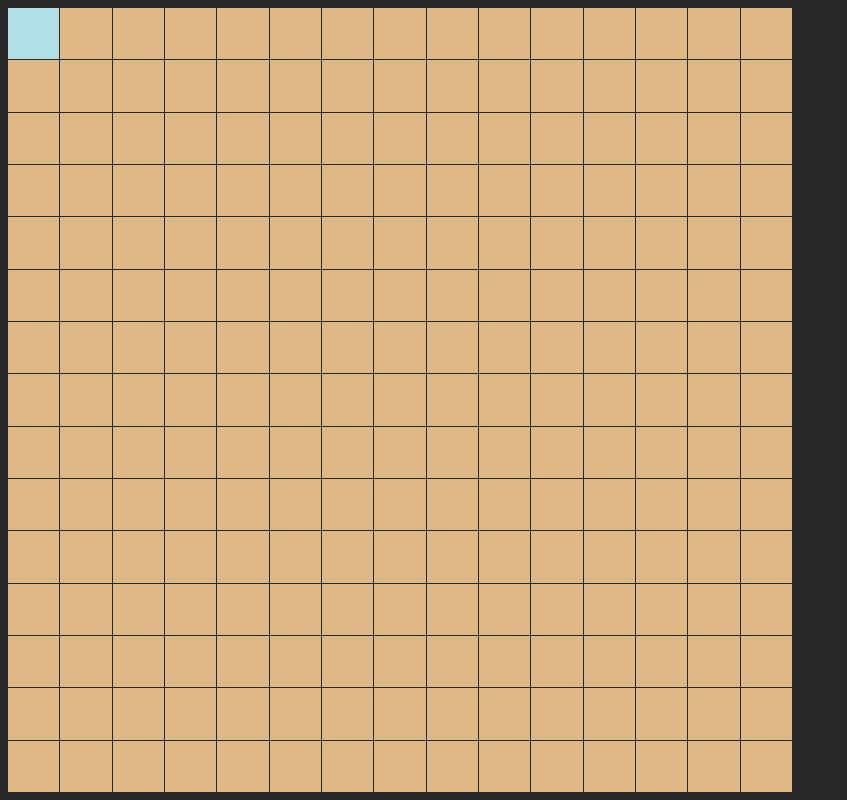
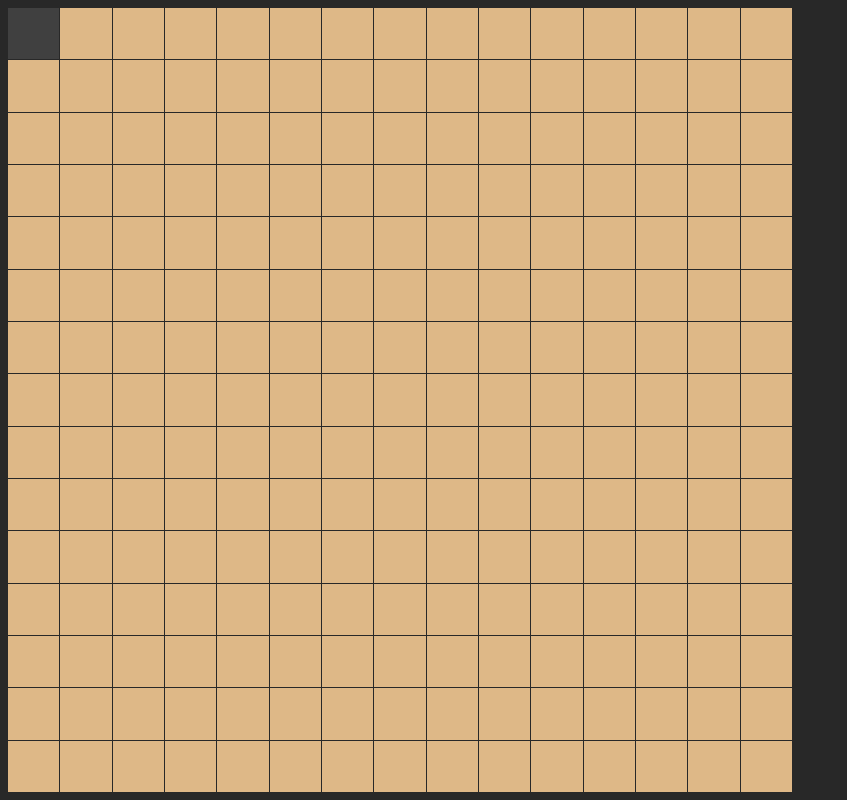
Before and after one commit to witaly-iwanow/gomoku, a plain HTML site: page index.html in a window 1280 px wide. In both pictures the pointer is over the element 33 px from the left and 33 px from the top of the page. Shown: the whole page, without its empty margins (0-847 px from the left). Drawn offline with Linux system fonts and the light colour scheme.

Commit message:
adaptive cell highlighting

```diff
--- a/css/main.css
+++ b/css/main.css
@@ -16,6 +16,6 @@ body {
 }
 
 .square:hover {
-    background-color: powderblue;
+    background-color: var(--background-color);
     transition: ease 0.1s all;
 }
--- a/js/main.js
+++ b/js/main.js
@@ -23,6 +23,7 @@ function UpdateBoard() {
                 cell.style.pointerEvents = 'none';
             }
             else {
+                cell.style.setProperty('--background-color', currColor === 1 ? '#404040' : '#d0d0d0');
                 cell.addEventListener('click', function(){
                     SquareClicked(row, col);
                 });
```
